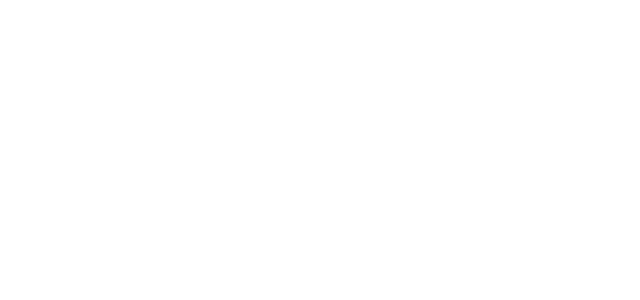
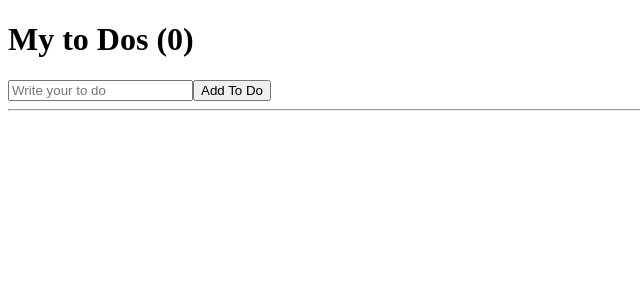
Before and after one commit to bp4sp4/MovieWebService, a React (Create React App) app in the folder my-app/: page / in a window 1280 px wide. Shown: the top 300 px of the page, without its empty margins (0-640 px from the left). Built offline with nearby package versions, Linux system fonts and the light colour scheme.

Commit message:
Update App.js

```diff
--- a/my-app/src/App.js
+++ b/my-app/src/App.js
@@ -3,7 +3,35 @@ import styles from "./App.module.css";
 import { useState, useEffect } from "react";
 
 function App() {
-  return <div></div>;
+  const [toDo, setTodo] = useState("");
+  const [toDos, setToDos] = useState([]);
+  const onChange = (event) => setTodo(event.target.value);
+  const onSubmit = (event) => {
+    event.preventDefault();
+    if(toDo === "") {
+      return;
+    }
+    setToDos((currentArray) => [toDo, ...currentArray]);
+    setTodo("");
+  };
+  console.log(toDos)
+  return <div>
+    <h1>My to Dos ({toDos.length})</h1>
+    <form onSubmit={onSubmit}>
+    <input
+    onChange={onChange}
+    value={toDo}
+    type="text"
+    placeholder="Write your to do"
+     />
+     <button>Add To Do</button>
+     </form>
+     <hr />
+     <ul>
+     {toDos.map((item, index) => (
+     <li key={index}>{item}</li> ))}
+     </ul>
+  </div>;
 
 }
 
```
